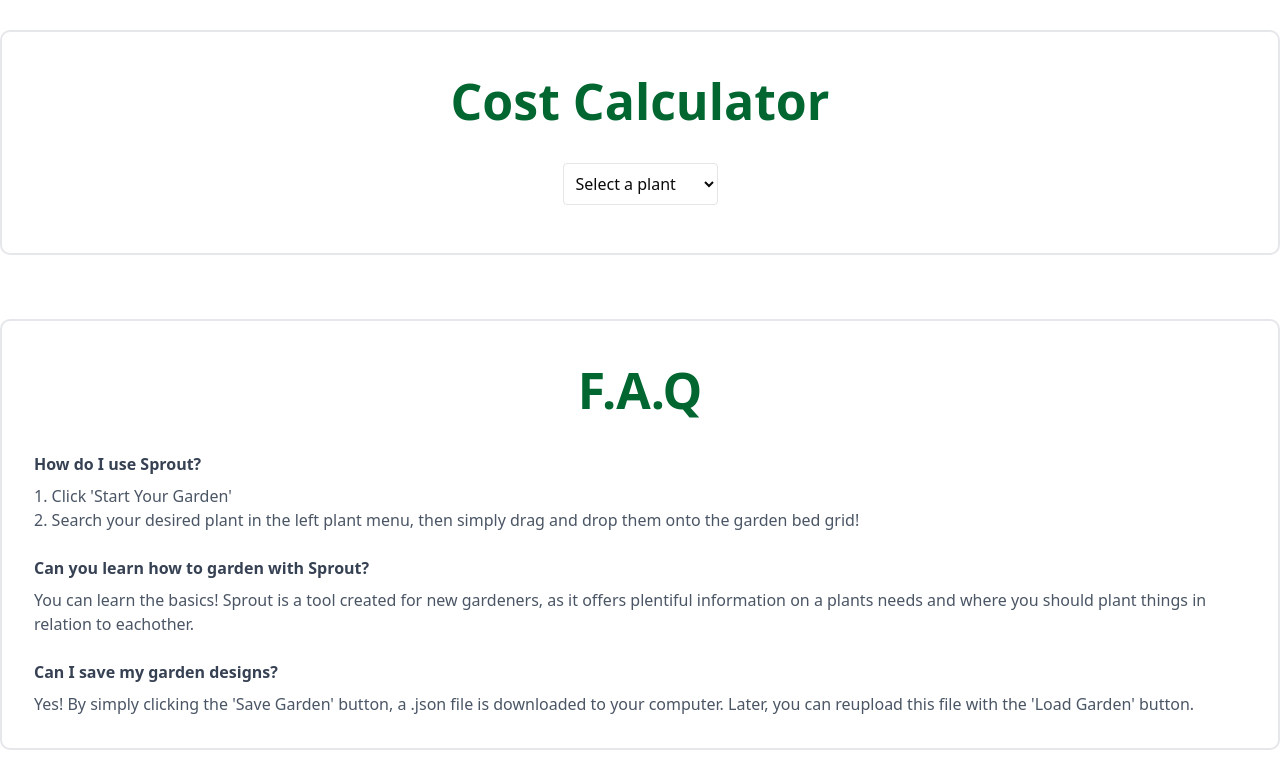
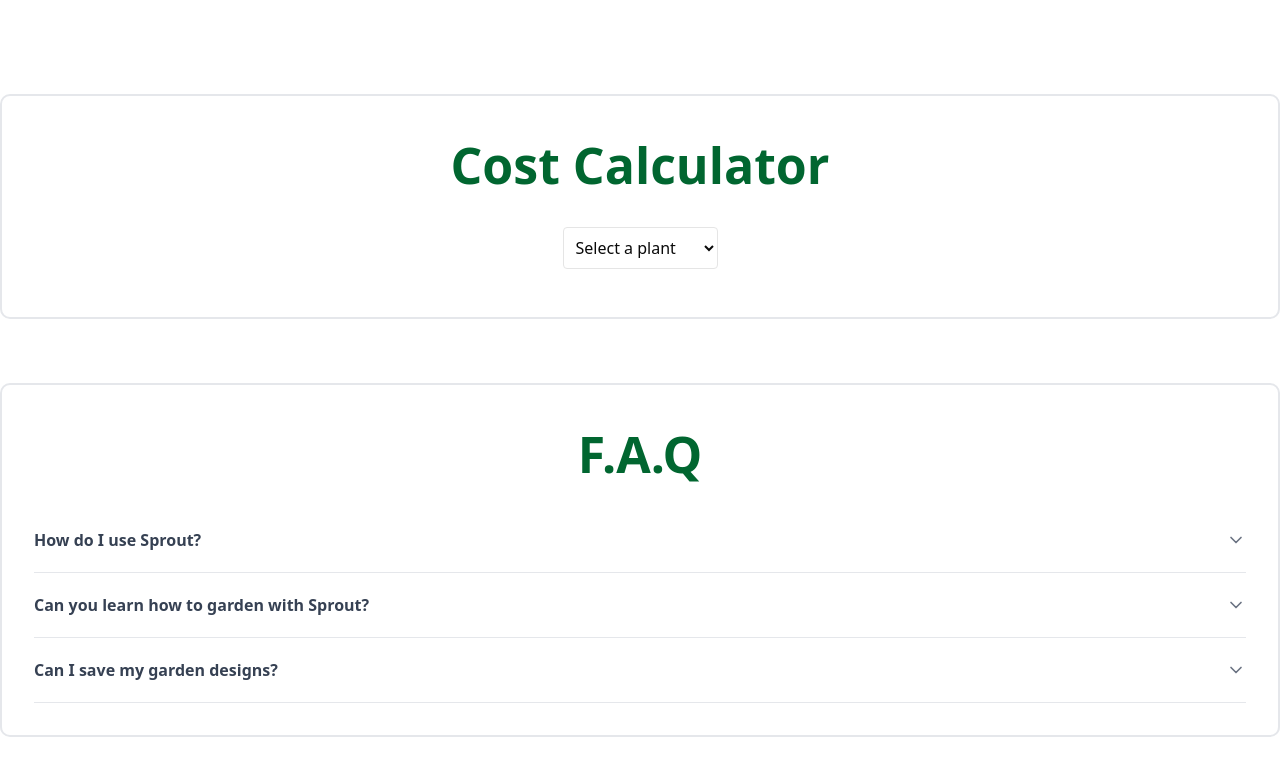
Before and after one commit to TedDBear/Sprout, a Next.js app in the folder my-app/: page / in a window 1280 px wide. Shown: the part 794-1576 px from the top of the page. Built offline with nearby package versions, Linux system fonts and the light colour scheme.

Commit message:
I have added all of the UI changes that Grace made, except for centering the garden, and added the openFAQ state to fix the no open FAQ error.

```diff
--- a/my-app/app/garden/GardenCanvas.tsx
+++ b/my-app/app/garden/GardenCanvas.tsx
@@ -82,7 +82,7 @@
 
   return (
     <div
-      className="border-2 border-green-200 relative rounded-lg bg-orange-500/75"
+     className="border-2 border-amber-950 relative rounded-lg bg-[#ad8878]"
       style={{
         width: `${gardenSize.width * 40}px`,
         height: `${gardenSize.height * 40}px`,
--- a/my-app/app/globals.css
+++ b/my-app/app/globals.css
@@ -27,6 +27,7 @@
   --color-border: var(--border);
   --color-destructive-foreground: var(--destructive-foreground);
   --color-destructive: var(--destructive);
+  --color-destructive-dark: var(--destructive-dark);
   --color-accent-foreground: var(--accent-foreground);
   --color-accent: var(--accent);
   --color-muted-foreground: var(--muted-foreground);
@@ -62,6 +63,7 @@
   --accent-foreground: oklch(0.205 0 0);
   --destructive: oklch(0.577 0.245 27.325);
   --destructive-foreground: oklch(0.577 0.245 27.325);
+  --destructive-dark: oklch(0.5 0.25 25);
   --border: oklch(0.922 0 0);
   --input: oklch(0.922 0 0);
   --ring: oklch(0.708 0 0);
@@ -98,6 +100,7 @@
   --accent-foreground: oklch(0.985 0 0);
   --destructive: oklch(0.396 0.141 25.723);
   --destructive-foreground: oklch(0.637 0.237 25.331);
+  --destructive-dark: oklch(0.3 0.2 25);
   --border: oklch(0.269 0 0);
   --input: oklch(0.269 0 0);
   --ring: oklch(0.439 0 0);
--- a/my-app/app/page.tsx
+++ b/my-app/app/page.tsx
@@ -5,8 +5,10 @@
 import { USDAData as fallbackData } from "@/app/api/fetchUSDA/USDAData"; // Local static fallback data
 import { fetchUSDAData } from '@/app/api/fetchUSDAData'; // API call for live USDA data
 import { useEffect, useState } from 'react';
+import { ChevronDown, ChevronUp } from 'lucide-react'; // Icons for the FAQ
 
 export default function HomePage() {
+  const[openFaq, setFaqOpen] = useState(null);
   // Store selected plant name
   const [selectedPlant, setSelectedPlant] = useState<string | null>(null);
 
@@ -37,6 +39,25 @@
     getData();
   }, [selectedPlant]);
 
+   const toggleFaq = (index: number) => {
+    setFaqOpen(openFaq === index ? null : index);
+  }
+
+  const faq = [
+    {
+      question: "How do I use Sprout?",
+      answer: "1. Click 'Start Your Garden' <br>2. Search your desired plant in the left plant menu, then simply drag and drop them onto the garden bed grid!"
+    },
+    {
+      question: "Can you learn how to garden with Sprout?",
+      answer: "You can learn the basics! Sprout is a tool created for new gardeners, as it offers plentiful information on a plants needs and where you should plant things in relation to each other."
+    },
+    {
+      question: "Can I save my garden designs?",
+      answer: "Yes! By simply clicking the 'Save Garden' button, a .json file is downloaded to your computer. Later, you can reupload this file with the 'Load Garden' button."
+    }
+  ];
+
   return (
     <div className="min-h-screen flex flex-col">
 
@@ -52,7 +73,7 @@
       {/* Start Your Garden Button Section */}
       <section
         className="flex-1 flex flex-col items-center justify-center bg-gradient-to-b from-[#B2D4A7] to-[#DAE9D5] p-8"
-        style={{ minHeight: '42vh' }}
+        style={{ minHeight: '50vh' }}
       >
         <div className="flex flex-col items-center justify-center h-full w-full">
           <Button
@@ -137,28 +158,36 @@
         <div className="border-2 border-gray-200 rounded-lg mx-2 p-8 max-w-7xl mx-auto">
           <h2 className="text-[50px] font-bold text-green-800 mb-6 text-center">F.A.Q</h2>
 
-          <div className="space-y-6">
-            <div>
-              <h3 className="font-bold text-gray-700 text-left">How do I use Sprout?</h3>
-              <p className="text-gray-600 mt-2 text-left">
-                1. Click 'Start Your Garden' <br></br>
-                2. Search your desired plant in the left plant menu, then simply drag and drop them onto the garden bed grid!
-              </p>
-            </div>
+          <div className="space-y-2">
+          {faq.map((item, index) => (
+              <div key={index} className="border-b border-gray-200 pb-2">
+                <button
+                  onClick={() => toggleFaq(index)}
+                  className="flex w-full items-center justify-between py-3 text-left"
+                  aria-expanded={openFaq === index}
+                  aria-controls={`faq-${index}`}
+                >
+                  <h3 className="font-bold text-gray-700">{item.question}</h3>
+                  {openFaq === index ? (
+                    <ChevronUp className="h-5 w-5 text-gray-500" />
+                  ) : (
+                    <ChevronDown className="h-5 w-5 text-gray-500" />
+                  )}
+                </button>
 
-            <div>
-              <h3 className="font-bold text-gray-700 text-left">Can you learn how to garden with Sprout?</h3>
-              <p className="text-gray-600 mt-2 text-left">
-                You can learn the basics! Sprout is a tool created for new gardeners, as it offers plentiful information on a plants needs and where you should plant things in relation to eachother.
-              </p>
-            </div>
-
-            <div>
-              <h3 className="font-bold text-gray-700 text-left">Can I save my garden designs?</h3>
-              <p className="text-gray-600 mt-2 text-left">
-                Yes! By simply clicking the 'Save Garden' button, a .json file is downloaded to your computer. Later, you can reupload this file with the 'Load Garden' button.
-              </p>
-            </div>
+                <div
+                  id={`faq-${index}`}
+                  className={`overflow-hidden transition-all duration-300 ${
+                    openFaq === index ? 'max-h-40' : 'max-h-0'
+                  }`}
+                >
+                  <p
+                    className="text-gray-600 pb-2"
+                    dangerouslySetInnerHTML={{ __html: item.answer }}
+                  ></p>
+                </div>
+              </div>
+            ))}
           </div>
         </div>
       </div>
--- a/my-app/components/ui/button.tsx
+++ b/my-app/components/ui/button.tsx
@@ -10,13 +10,13 @@
     variants: {
       variant: {
         default:
-          "bg-primary text-primary-foreground shadow-xs hover:bg-primary/90",
+          "bg-primary text-primary-foreground shadow-xs hover:bg-primary/90 active:scale-95 transition-transform",
         destructive:
-          "bg-destructive text-white shadow-xs hover:bg-destructive/90 focus-visible:ring-destructive/20 dark:focus-visible:ring-destructive/40",
+          "bg-destructive text-white shadow-xs hover:bg-destructive-dark/90 focus-visible:ring-destructive/20 dark:focus-visible:ring-destructive/40 active:scale-95 transition-transform",
         outline:
-          "border border-input bg-background shadow-xs hover:bg-accent hover:text-accent-foreground",
+          "border border-input bg-background shadow-xs hover:bg-accent hover:text-accent-foreground active:scale-95 transition-transform",
         secondary:
-          "bg-secondary text-secondary-foreground shadow-xs hover:bg-secondary/80",
+          "bg-secondary text-secondary-foreground shadow-xs hover:bg-secondary/80 active:scale-95 transition-transform",
         ghost: "hover:bg-accent hover:text-accent-foreground",
         link: "text-primary underline-offset-4 hover:underline",
       },
```
